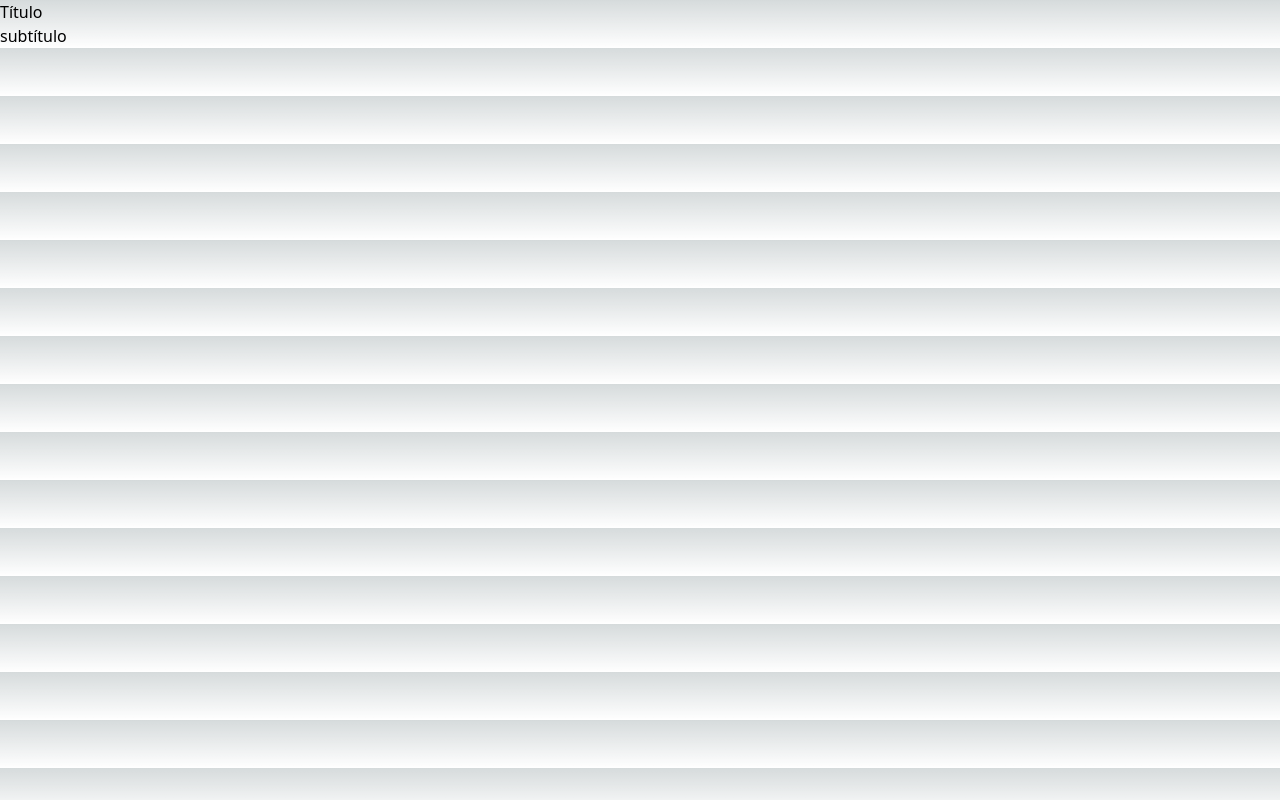
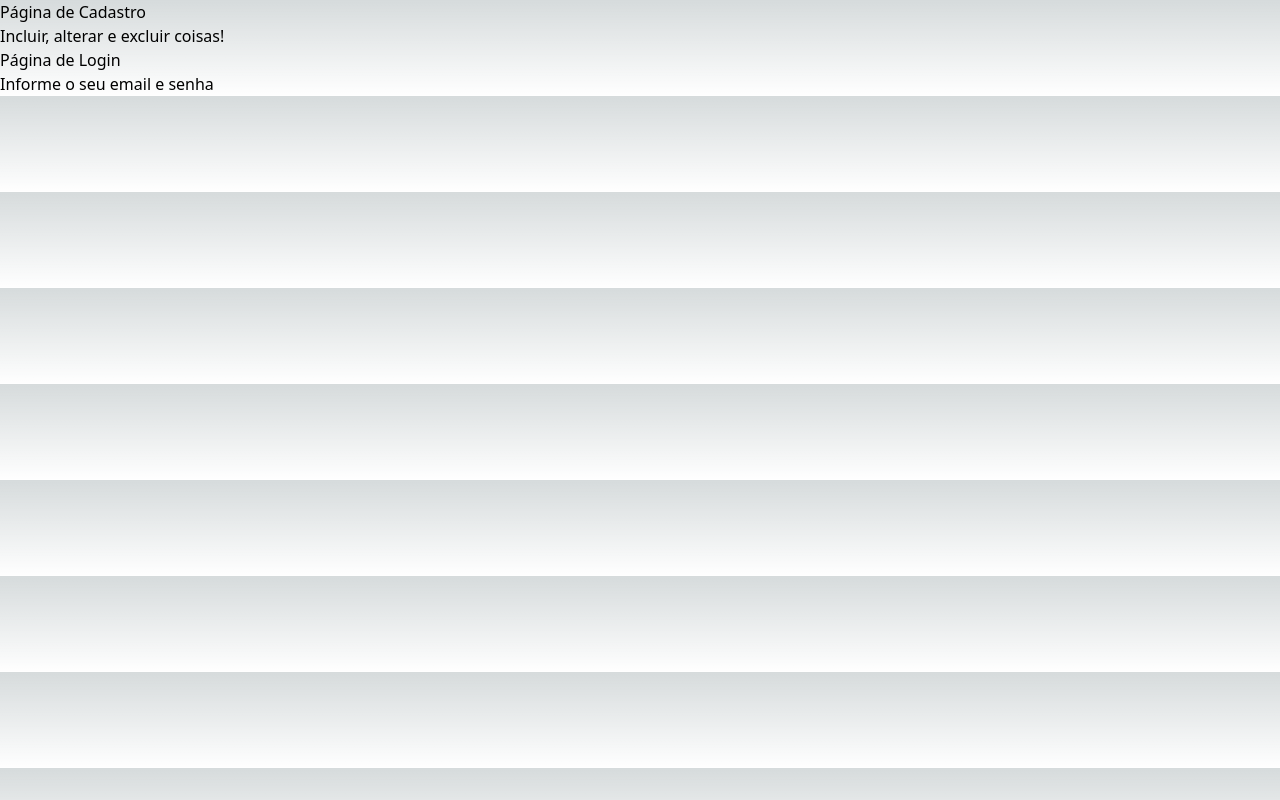
Before and after one commit to David-Santana98/exercicios, a Next.js app: page /basicos/usandoTitulo in a window 1280 px wide. Built offline with nearby package versions, Linux system fonts and the light colour scheme.

Commit message:
entendo as props e como usar

```diff
--- a/components/Titulo.jsx
+++ b/components/Titulo.jsx
@@ -1,8 +1,8 @@
-export default function Titulo() {
-    return (
-        <>
-            <h1>Título</h1>
-            <h2>subtítulo</h2>
-        </>
-    )
+export default function Titulo(props) {
+  return (
+    <>
+      <h1>{props.principal}</h1>
+      <h2>{props.secundario}</h2>
+    </>
+  );
 }
--- a/pages/basicos/usandoTitulo.jsx
+++ b/pages/basicos/usandoTitulo.jsx
@@ -2,7 +2,14 @@
 export default function usandoTitulo() {
   return (
     <div>
-      <Titulo />
+      <Titulo
+        principal="Página de Cadastro"
+        secundario="Incluir, alterar e excluir coisas!"
+      />
+      <Titulo
+        principal="Página de Login"
+        secundario="Informe o seu email e senha"
+      />
     </div>
   );
 }
```
